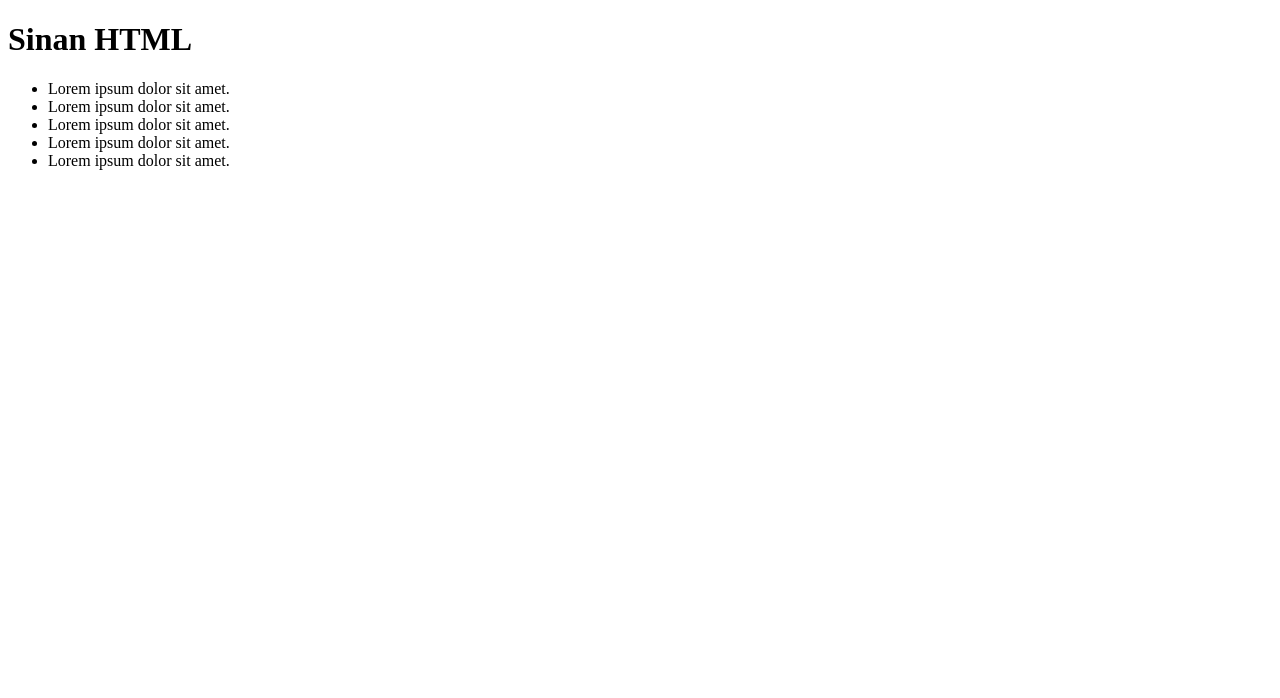
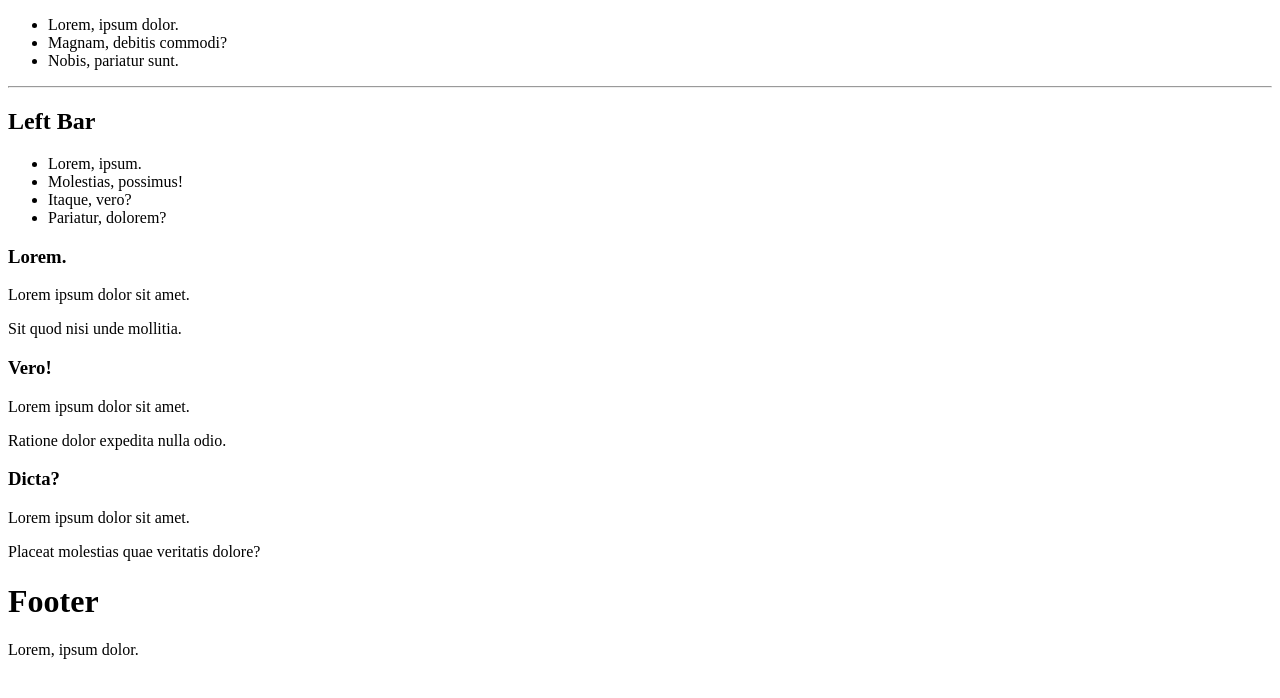
Before and after one commit to sinankara91/Kodluyoruz-front-end, a plain HTML site: page index3.html in a window 1280 px wide. Drawn offline with Linux system fonts and the light colour scheme.

Commit message:
semantic html

```diff
--- a/index3.html
+++ b/index3.html
@@ -8,14 +8,48 @@
 </head>
 <body>
 
-    <h1>Sinan HTML</h1>
+    <div>
         <ul>
-            <li>Lorem ipsum dolor sit amet.</li>
-            <li>Lorem ipsum dolor sit amet.</li>
-            <li>Lorem ipsum dolor sit amet.</li>
-            <li>Lorem ipsum dolor sit amet.</li>
-            <li>Lorem ipsum dolor sit amet.</li>
+            <li>Lorem, ipsum dolor.</li>
+            <li>Magnam, debitis commodi?</li>
+            <li>Nobis, pariatur sunt.</li>
         </ul>
+    </div>
+    <hr>
+    <main>
+        <aside>
+            <h2>Left Bar</h2>
+            <ul>
+                <li>Lorem, ipsum.</li>
+                <li>Molestias, possimus!</li>
+                <li>Itaque, vero?</li>
+                <li>Pariatur, dolorem?</li>
+            </ul>
+        </aside>
+        <section>
+            <article>
+                <h1>Lorem.</h1>
+                <p>Lorem ipsum dolor sit amet.</p>
+                <p>Sit quod nisi unde mollitia.</p>
+            </article>
+            <article>
+                <h1>Vero!</h1>
+                <p>Lorem ipsum dolor sit amet.</p>
+                <p>Ratione dolor expedita nulla odio.</p>
+            </article>
+            <article>
+                <h1>Dicta?</h1>
+                <p>Lorem ipsum dolor sit amet.</p>
+                <p>Placeat molestias quae veritatis dolore?</p>
+            </article>
+        </section>
+    </main>
+        <footer>
+            <h1>Footer</h1>
+            <p>Lorem, ipsum dolor.</p>
+        </footer>
+
+
 
 </body>
 </html>
```
